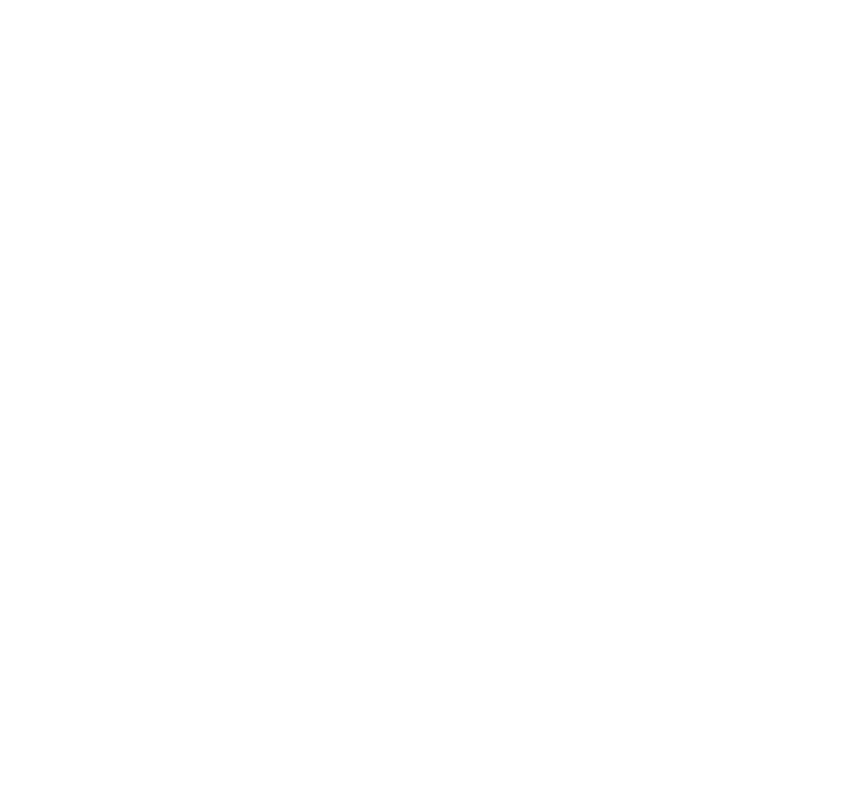
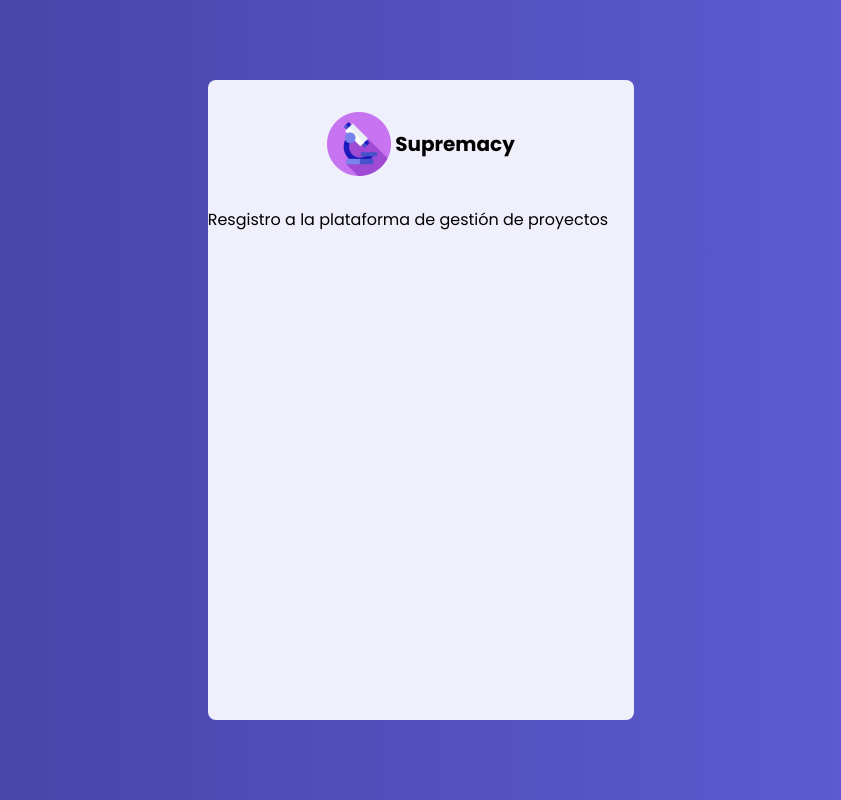
Before and after one commit to Ciclo4Mintic-Projects/gestProjects-MinTic, a React (Create React App) app: page /login in a window 1280 px wide. Before the commit this address had no page. Shown: the whole page, without its empty margins (219-1060 px from the left). Built offline with nearby package versions, Linux system fonts and the light colour scheme.

Commit message:
Inicio maquetación del login de la aplicación

```diff
--- a/src/App.jsx
+++ b/src/App.jsx
@@ -8,6 +8,7 @@ import Page2 from 'pages/Page2';
 import IndexCategory1 from 'pages/category1/Index';
 import Category1 from 'pages/category1/CategoryPage1';
 import 'styles/globals.css';
+import Login from 'pages/login/login';
 
 // import PrivateRoute from 'components/PrivateRoute';
 
@@ -24,6 +25,7 @@ function App() {
       <UserContext.Provider value={{ userData, setUserData }}>
         <BrowserRouter>
           <Routes>
+              <Route path='/login' element={<Login />} />
             <Route path='/' element={<PrivateLayout />}>
               <Route path='' element={<Index />} />
               <Route path='page2' element={<Page2 />} />
--- /dev/null
+++ b/src/components/Logo.jsx
@@ -0,0 +1,13 @@
+import React from "react";
+
+
+const Logo = () => {
+    return (
+      <div className='py-8 w-full flex items-center justify-center'>
+        <img src='/images/logo.png' alt='Logo' className='h-16 mr-1' />
+        <span className='my-2 text-xl font-poppins font-bold text-center'>Supremacy</span>
+      </div>
+    );
+  };
+
+  export default Logo;
--- a/src/components/Sidebar.jsx
+++ b/src/components/Sidebar.jsx
@@ -1,5 +1,6 @@
 import React, { useState } from 'react';
 import { NavLink } from 'react-router-dom';
+import Logo from './Logo';
 
 const SidebarLinks = () => {
   return (
@@ -12,14 +13,6 @@ const SidebarLinks = () => {
   );
 };
 
-const Logo = () => {
-  return (
-    <div className='py-8 w-full flex items-center justify-center'>
-      <img src='/images/logo.png' alt='Logo' className='h-16 mr-1' />
-      <span className='my-2 text-xl font-poppins font-bold text-center'>Supremacy</span>
-    </div>
-  );
-};
 
 const Sidebar = () => {
   const [open, setOpen] = useState(true);
--- /dev/null
+++ b/src/pages/login/login.jsx
@@ -0,0 +1,18 @@
+import React from 'react'
+import Logo from 'components/Logo';
+
+const Login = () => {
+    return (
+        <div className="bg-purpleTem h-screen w-screen flex justify-center items-center bg-gradient-to-r from-purpleHover to-purpleTem">
+            <div className="bg-white h-4/5 w-2/6 rounded-lg bg-purpleTem10">
+                <Logo/>
+                 <h2>Resgistro a la plataforma de gestión de proyectos</h2>
+
+            </div>
+
+
+        </div>
+    )
+};
+
+export default Login;
--- a/tailwind.config.js
+++ b/tailwind.config.js
@@ -15,7 +15,7 @@ module.exports = {
         greenTem: '#00A389',
         redTem: '#FF4A55',
         backgContTem: '#F9F9F9',
-      },
+       },
       fontFamily: {
         poppins: "'Poppins', sans-serif",
       },
```
